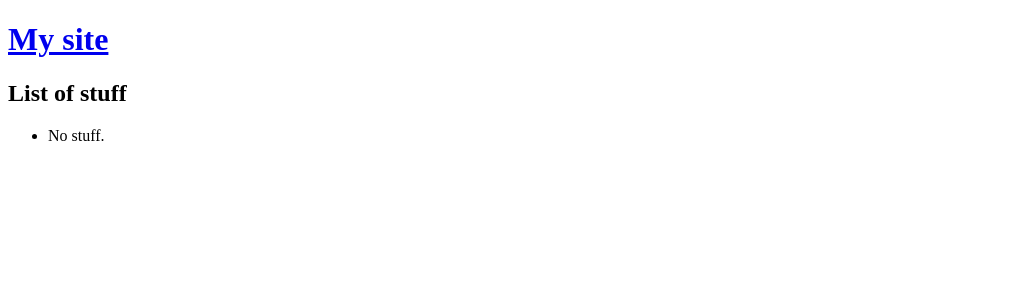
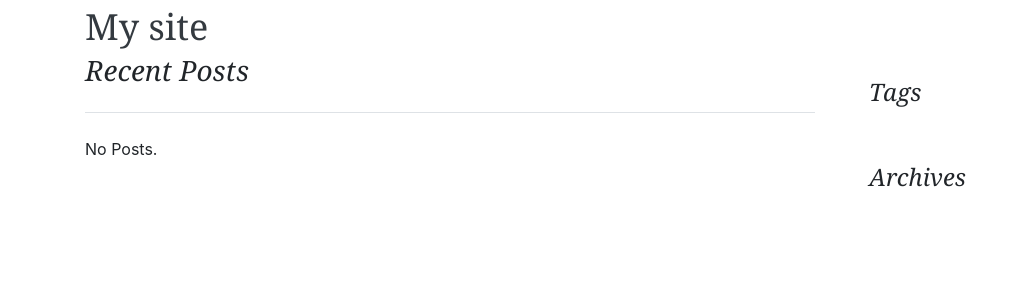
Before and after one commit to kewellcjj/flask-page, a Flask app: page / in a window 1280 px wide. Shown: the top 300 px of the page, without its empty margins (0-1021 px from the left). Run offline with Flask 2, Linux system fonts and the light colour scheme; some libraries are stand-ins or nearby versions.

Commit message:
added bootstrap

```diff
--- /dev/null
+++ b/static/styles/blog.css
@@ -0,0 +1,125 @@
+/* stylelint-disable selector-list-comma-newline-after */
+
+.blog-header {
+    line-height: 1;
+    border-bottom: 1px solid #e5e5e5;
+  }
+
+  .blog-header-logo {
+    font-family: "Playfair Display", Georgia, "Times New Roman", serif;
+    font-size: 2.25rem;
+  }
+
+  .blog-header-logo:hover {
+    text-decoration: none;
+  }
+
+  h1, h2, h3, h4, h5, h6 {
+    font-family: "Playfair Display", Georgia, "Times New Roman", serif;
+  }
+
+  .display-4 {
+    font-size: 2.5rem;
+  }
+  @media (min-width: 768px) {
+    .display-4 {
+      font-size: 3rem;
+    }
+  }
+
+  .nav-scroller {
+    position: relative;
+    z-index: 2;
+    height: 2.75rem;
+    overflow-y: hidden;
+  }
+
+  .nav-scroller .nav {
+    display: -ms-flexbox;
+    display: flex;
+    -ms-flex-wrap: nowrap;
+    flex-wrap: nowrap;
+    padding-bottom: 1rem;
+    margin-top: -1px;
+    overflow-x: auto;
+    text-align: center;
+    white-space: nowrap;
+    -webkit-overflow-scrolling: touch;
+  }
+
+  .nav-scroller .nav-link {
+    padding-top: .75rem;
+    padding-bottom: .75rem;
+    font-size: .875rem;
+  }
+
+  .card-img-right {
+    height: 100%;
+    border-radius: 0 3px 3px 0;
+  }
+
+  .flex-auto {
+    -ms-flex: 0 0 auto;
+    flex: 0 0 auto;
+  }
+
+  .h-250 { height: 250px; }
+  @media (min-width: 768px) {
+    .h-md-250 { height: 250px; }
+  }
+
+  /*
+   * Blog name and description
+   */
+  .blog-title {
+    margin-bottom: 0;
+    font-size: 2rem;
+    font-weight: 400;
+  }
+  .blog-description {
+    font-size: 1.1rem;
+    color: #999;
+  }
+
+  @media (min-width: 40em) {
+    .blog-title {
+      font-size: 3.5rem;
+    }
+  }
+
+  /* Pagination */
+  .blog-pagination {
+    margin-bottom: 4rem;
+  }
+  .blog-pagination > .btn {
+    border-radius: 2rem;
+  }
+
+  /*
+   * Blog posts
+   */
+  .blog-post {
+    margin-bottom: 4rem;
+  }
+  .blog-post-title {
+    margin-bottom: .25rem;
+    font-size: 2.5rem;
+  }
+  .blog-post-meta {
+    margin-bottom: 1.25rem;
+    color: #999;
+  }
+
+  /*
+   * Footer
+   */
+  .blog-footer {
+    padding: 2.5rem 0;
+    color: #999;
+    text-align: center;
+    background-color: #f9f9f9;
+    border-top: .05rem solid #e5e5e5;
+  }
+  .blog-footer p:last-child {
+    margin-bottom: 0;
+  }
--- a/templates/base.html
+++ b/templates/base.html
@@ -1,11 +1,15 @@
 <!doctype html>
 <html>
+
 <head>
     <meta charset="utf-8">
     <title>My site</title>
     <meta name="viewport" content="width=device-width, initial-scale=1">
     <link rel="stylesheet" href="{{ url_for('static', filename='styles/github-markdown.css') }}">
     <link rel="stylesheet" href="{{ url_for('pygments_css') }}">
+    <link rel="stylesheet" href="https://stackpath.bootstrapcdn.com/bootstrap/4.3.1/css/bootstrap.min.css"
+        integrity="sha384-ggOyR0iXCbMQv3Xipma34MD+dH/1fQ784/j6cY/iJTQUOhcWr7x9JvoRxT2MZw1T" crossorigin="anonymous">
+    <link rel="stylesheet" href="{{ url_for('static', filename='styles/blog.css') }}">
     <style>
         /* .markdown-body {
             box-sizing: border-box;
@@ -22,10 +26,25 @@
         }
     </style>
 </head>
-<body>
-    <h1><a href="{{ url_for('index') }}">My site</a></h1>
-{% block content %}
-    <p>Default content to be displayed</p>
-{% endblock content %}
+
+<body data-gr-c-s-loaded="true">
+    <div class="container">
+        <header><a class="blog-header-logo text-dark" href="{{ url_for('index') }}">My site</a></header>
+        <!-- <main role="main" clss="container"> -->
+            {% block content %}
+            <p>Default content to be displayed</p>
+            {% endblock content %}
+        <!-- </main> -->
+    </div>
+    <script src="https://code.jquery.com/jquery-3.3.1.slim.min.js"
+        integrity="sha384-q8i/X+965DzO0rT7abK41JStQIAqVgRVzpbzo5smXKp4YfRvH+8abtTE1Pi6jizo" crossorigin="anonymous">
+    </script>
+    <script src="https://cdnjs.cloudflare.com/ajax/libs/popper.js/1.14.7/umd/popper.min.js"
+        integrity="sha384-UO2eT0CpHqdSJQ6hJty5KVphtPhzWj9WO1clHTMGa3JDZwrnQq4sF86dIHNDz0W1" crossorigin="anonymous">
+    </script>
+    <script src="https://stackpath.bootstrapcdn.com/bootstrap/4.3.1/js/bootstrap.min.js"
+        integrity="sha384-JjSmVgyd0p3pXB1rRibZUAYoIIy6OrQ6VrjIEaFf/nJGzIxFDsf4x0xIM+B07jRM" crossorigin="anonymous">
+    </script>
 </body>
+
 </html>
--- a/templates/index.html
+++ b/templates/index.html
@@ -1,14 +1,38 @@
 {% extends "base.html" %}
 
 {% block content %}
-    <h2>List of stuff</h2>
-    <ul>
-    {% for page in pages %}
-        <li>
-            <a href="{{ url_for('page', path=page.path) }}">{{ page.title }}</a>
-        </li>
-    {% else %}
-        <li>No stuff.</li>
-    {% endfor %}
-    </ul>
+<main role="main" clss="container">
+    <div class="row">
+        <div class="col-md-8 blog-main">
+            <h3 class="pb-4 mb-4 font-italic border-bottom">
+                Recent Posts
+            </h3>
+            {% for page in pages %}
+            <div class="blog-post">
+                <h2 class="blog-post-tile" href="{{ url_for('page', path=page.path) }}">{{ page.title }}</h2>
+                <p class="blog-post-meta">{{ page.date.strftime("%B %d, %Y") }}</p>
+                    <p>{{ page }}</p>
+            </div>
+
+            {% if page.meta.tags|length %}
+            <br>
+            {% for page_tag in page.meta.tags %}
+
+            <a href="{{ url_for('tag', tag=page_tag) }}">#{{ page_tag }}</a>
+            {% endfor %}
+            {% endif %}
+            {% else %}
+            <div class="blog-post">No Posts.</div>
+            {% endfor %}
+        </div>
+        <aside class="col-md-4 blog-sidebar">
+            <div class="p-4">
+                <h4 class="font-italic">Tags</h4>
+            </div>
+            <div class="p-4">
+                    <h4 class="font-italic">Archives</h4>
+                </div>
+        </aside>
+    </div>
+</main>
 {% endblock content %}
```
Also changed, not shown: pages/Markdown-Cheatsheet.md (+2 -2 lines).
